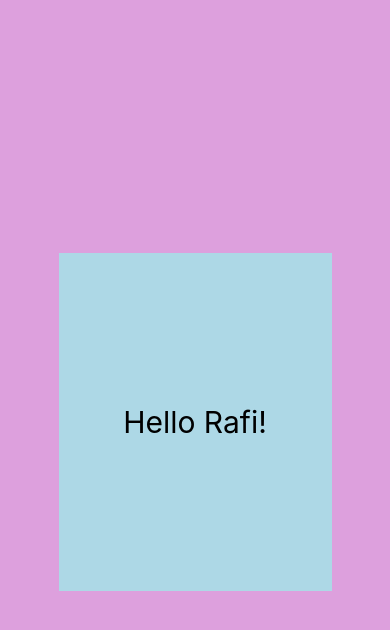
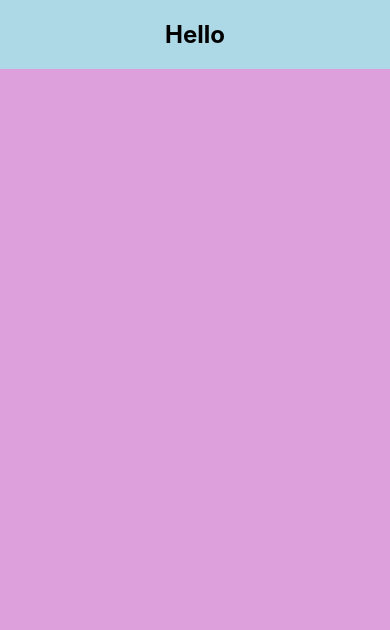
Before and after one commit to adnantariq123/rNative, a React Native app in the folder FirstRun/: screen / in a window 390 px wide. Shown: the top 630 px of the page. Built offline with nearby package versions, Linux system fonts and the light colour scheme.

Commit message:
added safe Area View

```diff
--- a/FirstRun/App.js
+++ b/FirstRun/App.js
@@ -1,35 +1,39 @@
-import { Text, View, StyleSheet, useWindowDimensions } from "react-native";
+import { Text, View, StyleSheet, SafeAreaView } from "react-native";
 
 
+// The purpose of SafeAreaView is to render content within the safe area boundaries of a device. It is currently only applicable to iOS devices with iOS version 11 or later.
+//  Safe Area's paddings reflect the physical limitation of the screen, such as rounded corners or camera notches   *** SafeAreaView stills needs a bit of style==> flex:1
+
 export default function App() {
+  const styler = StyleSheet.create({
+    safeContainer: {
+      flex:1,
+      backgroundColor: "plum", // to avoid that white space that would show up on the top.. toggle this to see that white space
 
-  const windowWidthx = useWindowDimensions().width;
-  const windowHeight = useWindowDimensions().height;
+    },
+    container: {
+      backgroundColor: "plum",
+      flex: 1,
 
-  const styler = StyleSheet.create({
-    container: {
-      backgroundColor:"plum",
-      flex:1,
-      alignItems: "center",
-      justifyContent:"center"
     },
     box: {
-
-      width: windowWidthx > 500 ? "100%": "70%",
-      height: windowHeight > 600 ? "40%": "70%",
-      backgroundColor:"lightblue",
-      alignItems: "center",
-      justifyContent:"center"
+      padding: 20,
+      backgroundColor: "lightblue",
     },
-
+    text: {
+      fontSize: 24,
+      fontWeight: "bold",
+      textAlign: "center",
+    },
   });
 
   return (
+    <SafeAreaView style={styler.safeContainer}>
     <View style={styler.container}>
       <View style={styler.box}>
-
-        <Text style={{fontSize:30, letterSpacing: windowWidthx > 500 ? 20: 0}}>Hello Rafi!</Text>
+        <Text style={styler.text}>Hello</Text>
       </View>
     </View>
+    </SafeAreaView>
   );
 }
--- a/FirstRun/assets/Pages/DimensionsApi.js
+++ b/FirstRun/assets/Pages/DimensionsApi.js
@@ -2,7 +2,7 @@ import { Text, View, StyleSheet, Dimensions } from "react-native"; // Dimensions
 import React, {useState, useEffect} from 'react';
 
 
-export default function App() {
+export default function AppDimension() {
   const [dimensions, setDimensions] = useState({
     window: Dimensions.get("screen")
   })
```
Also changed, not shown: FirstRun/assets/Pages/useWindowDimensions.js (added, +35 -0 lines).
